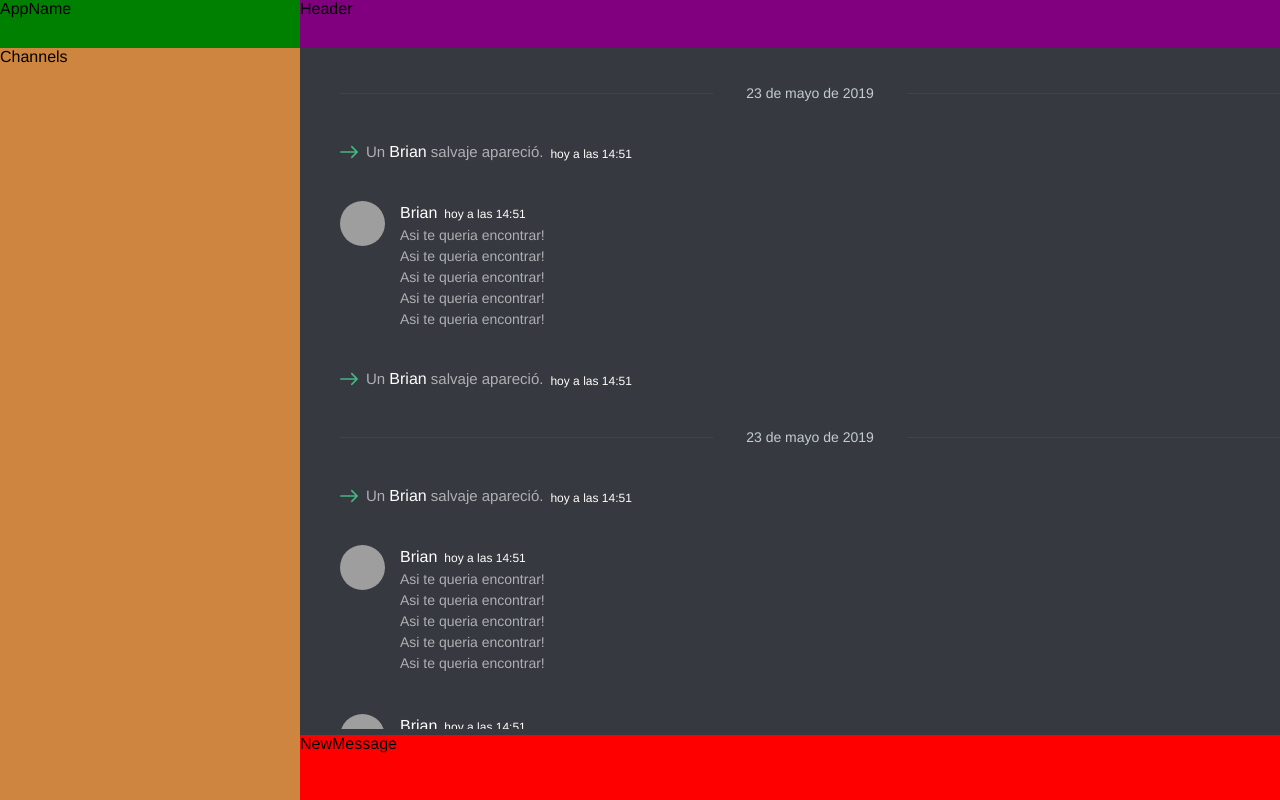
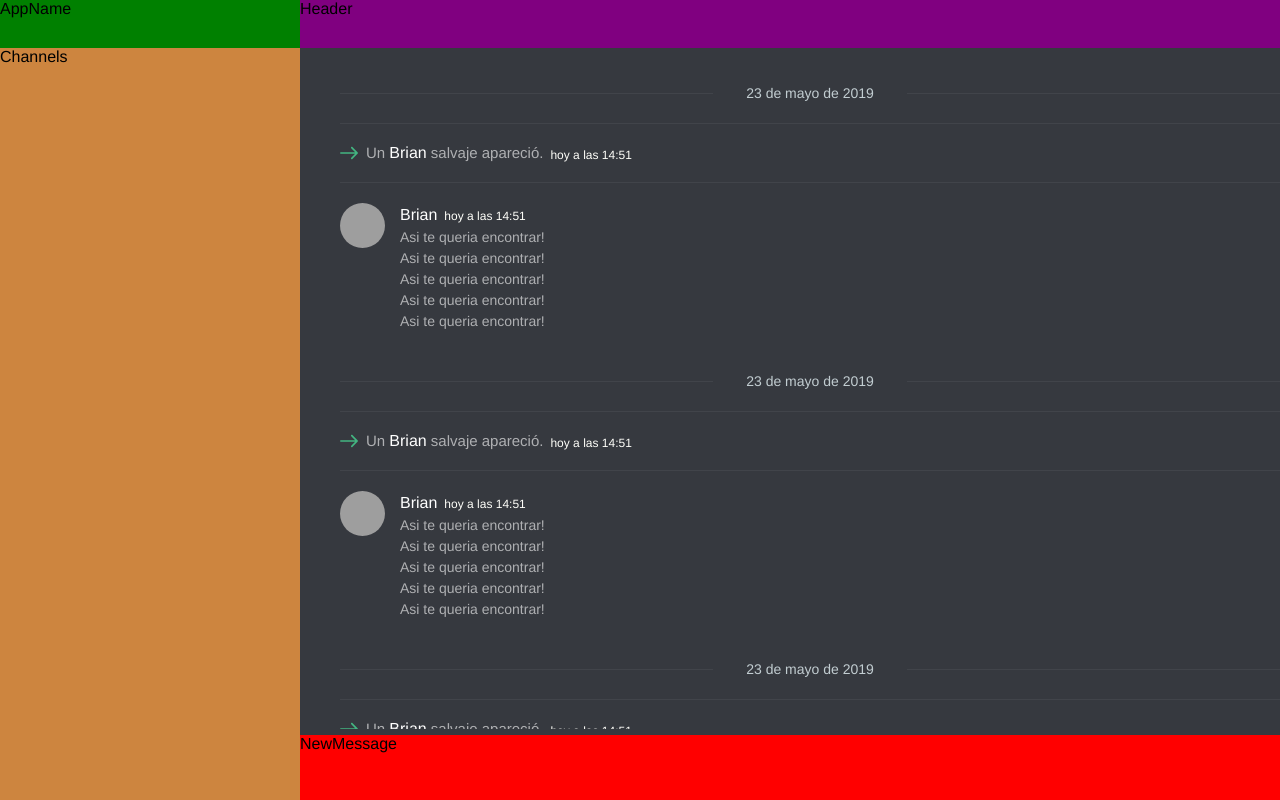
Before and after one commit to Gatts1/react-discord-clone, a React (Create React App) app in the folder client/: page / in a window 1280 px wide. Built offline with nearby package versions, Linux system fonts and the light colour scheme; grey boxes are pictures that could not be loaded.

Commit message:
Refactor code

```diff
--- a/client/src/AppName.js
+++ b/client/src/AppName.js
@@ -1,14 +1,14 @@
 import React from "react";
 import { css } from "emotion";
 
-const className = css`
+const container = css`
   grid-area: app-name;
   background-color: green;
 `;
 
 function AppName() {
   return (
-    <section className={className}>
+    <section className={container}>
       <div>AppName</div>
     </section>
   );
--- a/client/src/BlockDate.js
+++ b/client/src/BlockDate.js
@@ -1,7 +1,7 @@
 import React from "react";
 import { css } from "emotion";
 
-const line = css`
+const container = css`
   display: flex;
   flex-direction: row;
   align-content: center;
@@ -15,7 +15,7 @@ const line = css`
   }
 `;
 
-const line_date = css`
+const lineDate = css`
   color: rgb(194, 205, 209);
   width: 300px;
   margin: 0 10px;
@@ -28,8 +28,8 @@ const line_date = css`
 function BlockDate() {
   return (
     <>
-      <li className={line}>
-        <span className={line_date}>23 de mayo de 2019</span>
+      <li className={container}>
+        <span className={lineDate}>23 de mayo de 2019</span>
       </li>
     </>
   );
--- a/client/src/BlockMessage.js
+++ b/client/src/BlockMessage.js
@@ -12,10 +12,10 @@ const container = css`
   padding: 20px 0;
 `;
 
-function BlockMessage() {
+function BlockMessage({ className }) {
   return (
     <>
-      <li className={container}>
+      <li className={`${container} ${className}`}>
         <UserImage />
         <MessageBody />
       </li>
--- a/client/src/BlockNotification.js
+++ b/client/src/BlockNotification.js
@@ -4,18 +4,12 @@ import { css } from "emotion";
 import User from "./User";
 import Date from "./Date";
 
-const notification = css`
+const container = css`
   display: flex;
   flex-direction: row;
   align-content: center;
   align-items: center;
   padding: 20px 0;
-  /* ToDo: Why don't work the class child? */
-  /* &:first-child {
-    margin-left: 8px;
-    font-size: 15px;
-    color: rgba(255, 255, 255, 0.6);
-  } */
 `;
 
 const message = css`
@@ -30,10 +24,10 @@ const svg = css`
   height: 18px;
 `;
 
-function BlockNotification() {
+function BlockNotification({ className }) {
   return (
     <>
-      <li className={notification}>
+      <li className={`${container} ${className}`}>
         <svg className={svg}>
           <use xlinkHref="#arrow-right" />
         </svg>
--- a/client/src/ListMessages.js
+++ b/client/src/ListMessages.js
@@ -5,7 +5,7 @@ import BlockDate from "./BlockDate";
 import BlockNotification from "./BlockNotification";
 import BlockMessage from "./BlockMessage";
 
-const section = css`
+const container = css`
   grid-area: list-message;
   background-color: #36393f;
 `;
@@ -27,26 +27,24 @@ const scrollbar = css`
   }
 `;
 
-// ToDo: How to add this class in block
-// const b_top = css`
-//   border-top: 1px solid hsla(0, 0%, 100%, 0.06);
-// `;
+const bTop = css`
+  border-top: 1px solid hsla(0, 0%, 100%, 0.06);
+`;
 
 function ListMessages() {
   return (
-    <section className={section}>
+    <section className={container}>
       <div className={scrollbar}>
         <ul className={ul}>
           <BlockDate />
-          <BlockNotification />
-          <BlockMessage />
-          <BlockNotification />
+          <BlockNotification className={bTop} />
+          <BlockMessage className={bTop} />
           <BlockDate />
-          <BlockNotification />
-          <BlockMessage />
-          <BlockMessage />
+          <BlockNotification className={bTop} />
+          <BlockMessage className={bTop} />
           <BlockDate />
-          <BlockMessage />
+          <BlockNotification className={bTop} />
+          <BlockMessage className={bTop} />
         </ul>
       </div>
     </section>
--- a/client/src/Message.js
+++ b/client/src/Message.js
@@ -1,14 +1,16 @@
 import React from "react";
 import { css } from "emotion";
-
-const container = css`
-  font-size: 14px;
-`;
 
 function Message() {
   return (
     <>
-      <li className={container}>Asi te queria encontrar!</li>
+      <li
+        className={css`
+          font-size: 14px;
+        `}
+      >
+        Asi te queria encontrar!
+      </li>
     </>
   );
 }
--- a/client/src/User.js
+++ b/client/src/User.js
@@ -1,15 +1,17 @@
 import React from "react";
 import { css } from "emotion";
-
-const container = css`
-  font-size: 16px;
-  color: #fff;
-`;
 
 function User() {
   return (
     <>
-      <span className={container}>Brian</span>
+      <span
+        className={css`
+          font-size: 16px;
+          color: #fff;
+        `}
+      >
+        Brian
+      </span>
     </>
   );
 }
```
